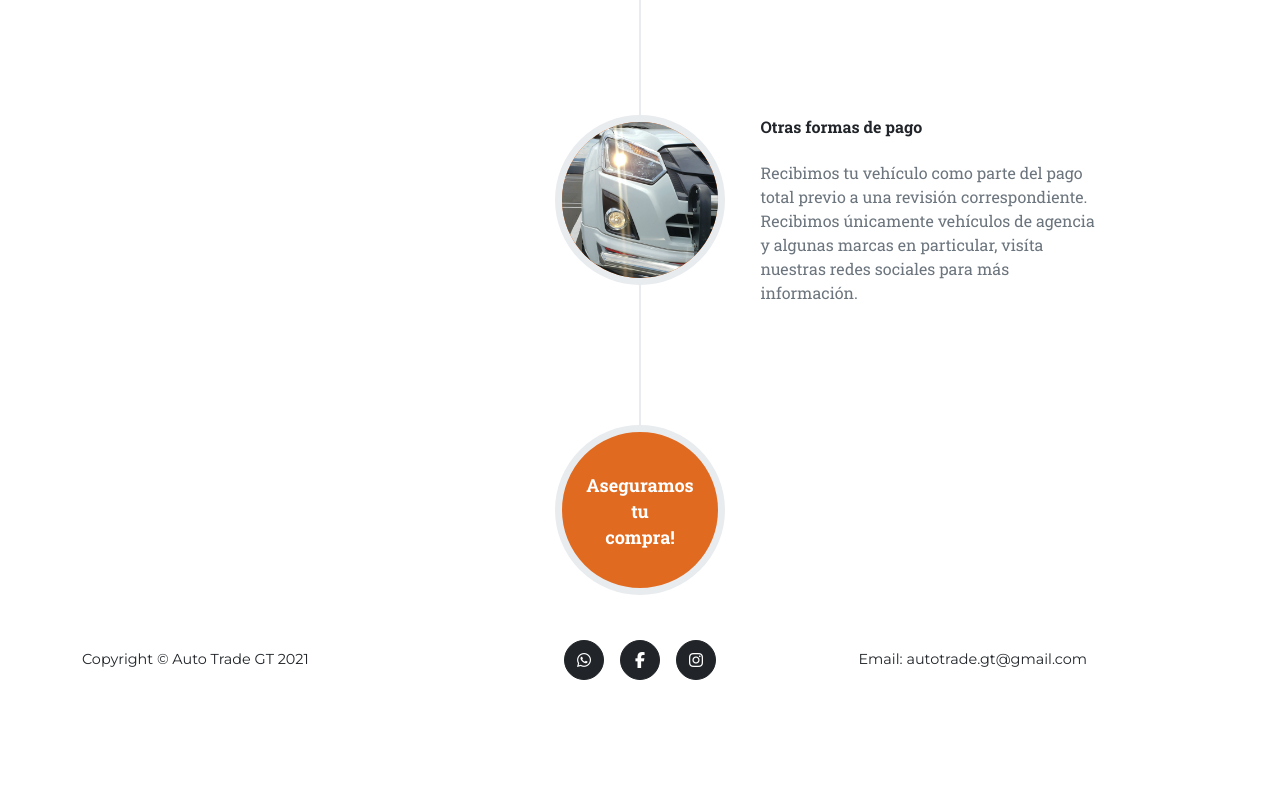
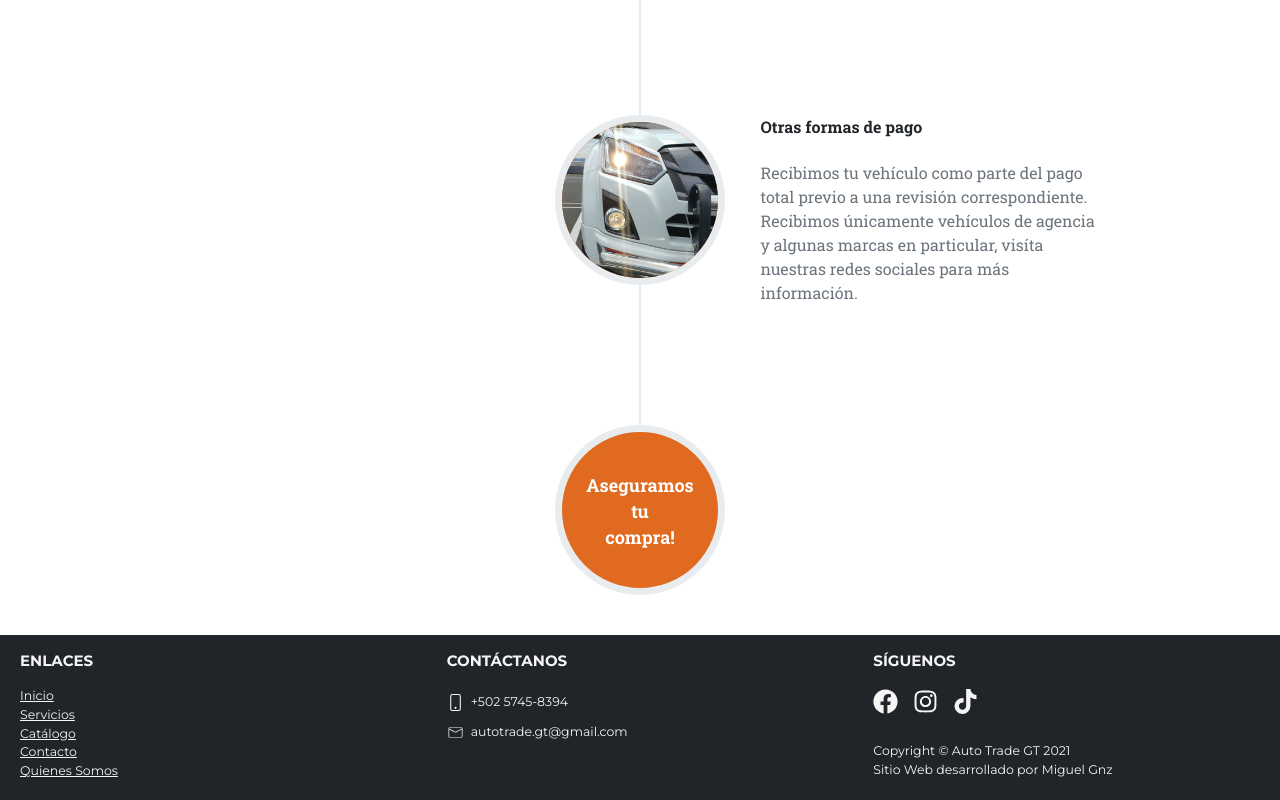
Before and after one commit to miguelgnz/autotradeprod, a React (Create React App) app: page / in a window 1280 px wide. Shown: the part 4151-4951 px from the top of the page. Before the commit the page ends 4860 px from the top, so only its background shows below. Built offline with nearby package versions, Linux system fonts and the light colour scheme; some icons are missing; the HTML template or start-up script is replaced by a standard one.

Commit message:
Implementing Footer component

```diff
--- a/src/App.js
+++ b/src/App.js
@@ -7,9 +7,9 @@ import Services from './components/Services/Services';
 import BrandsBanner from './components/BrandsBanner/BrandsBanner';
 import CarsGrid from './components/CarsGrid/CarsGrid';
 import SocialMedia from './components/SocialMedia/SocialMedia';
+import Footer from './components/Footer/Footer';
 
 import { About } from './components/layout/About';
-import { Footer } from './components/layout/Footer';
 import { StickyButtons } from './components/StickyButtons/StickyButtons';
 
 const App = () =>
--- /dev/null
+++ b/src/components/Footer/Footer.js
@@ -0,0 +1,75 @@
+import React from 'react'
+
+import classes from './Footer.module.css'
+
+import { BsPhone} from 'react-icons/bs';
+import { CiMail } from "react-icons/ci";
+
+import { FaFacebook, FaInstagram, FaTiktok } from 'react-icons/fa';
+
+
+const Footer = () => {
+  return (
+    <div className={classes.mainContainer}>
+            <div className={classes.footerSection}>
+                <h3 className={classes.footerTitle}>ENLACES</h3>
+                <div className={classes.contactList}>
+                    {/* eslint-disable-next-line */}
+                    <a className={classes.footerLink} href='#'>Inicio</a>
+                    <a className={classes.footerLink} href='#servicios'>Servicios</a>
+                    <a className={classes.footerLink} href='#catalogo'>Catálogo</a>
+                    <a className={classes.footerLink} href='#redessociales'>Contacto</a>
+                    <a className={classes.footerLink} href='#quienessomos'>Quienes Somos</a>
+                </div>
+            </div>
+            <div className={classes.footerSection}>
+                <h3 className={classes.footerTitle}>CONTÁCTANOS</h3>
+                <div className={classes.contactList}>
+                    <div className={classes.footerListElement}>
+                        <BsPhone className={classes.footerListIcon}/>
+                        <p>+502 5745-8394</p>
+                    </div>
+                    <div className={classes.footerListElement}>
+                        <CiMail className={classes.footerListIcon}/>
+                        <p>autotrade.gt@gmail.com</p>
+                    </div>
+                </div>
+            </div>
+            <div className={classes.footerSection}>
+                <h3 className={classes.footerTitle}>SÍGUENOS</h3>
+                <div className={classes.socialMediaList}>
+                    <a
+                        className={classes.footerSocialIcon}
+                        href='https://www.facebook.com/autotradegt'
+                        target="_blank"
+                        rel='noreferrer'
+                    >
+                        <FaFacebook />
+                    </a>
+                    <a
+                        className={classes.footerSocialIcon}
+                        href='https://www.instagram.com/autotradegt'
+                        target="_blank"
+                        rel='noreferrer'
+                    >
+                        <FaInstagram />
+                    </a>
+                    <a
+                        className={classes.footerSocialIcon}
+                        href='https://www.tiktok.com/@autotradegt?'
+                        target="_blank"
+                        rel='noreferrer'
+                    >
+                        <FaTiktok />
+                    </a>
+                </div>
+                <div className={classes.copyrightTextContainer}>
+                    <p className={classes.bottomText}>Copyright &copy; Auto Trade GT 2021</p>
+                    <p className={classes.bottomText}>Sitio Web desarrollado por Miguel Gnz</p>
+                </div>
+            </div>
+    </div>
+  )
+}
+
+export default Footer
--- /dev/null
+++ b/src/components/Footer/Footer.module.css
@@ -0,0 +1,74 @@
+.mainContainer {
+    display: flex;
+    justify-content: center;
+    background-color: #212529;
+    font-family: 'Montserrat', -apple-system, BlinkMacSystemFont, 'Segoe UI';
+    margin-top: 40px;
+}
+
+.footerSection {
+    display: flex;
+    flex-direction: column;
+    width: 470px;
+    height: 145px;
+    margin: 0 0 20px 20px;
+    color: whitesmoke;
+}
+
+.brandLogo {
+    position: relative;
+    top: 2%;
+    right: 45%;
+    height: 72.5px;
+}
+
+.footerTitle {
+    font-size: 15px;
+}
+
+.footerLink {
+    color: whitesmoke;
+}
+
+.contactList {
+    font-size: 12.5px;
+    display: flex;
+    flex-direction: column;
+    align-items: flex-start;
+}
+
+.footerListElement{
+    display: flex;
+    align-items: center;
+    justify-content: center;
+    height: 30px;
+}
+
+.footerListIcon {
+    font-size: 17px;
+    margin: 0 7px 0 0;
+}
+
+.footerSocialIcon {
+    font-size: 25px;
+    margin: 0 15px 0 0;
+    color: whitesmoke;
+}
+
+.copyrightTextContainer {
+    font-size: 12.5px;
+    display: flex;
+    flex-direction: column;
+    justify-content: flex-end;
+    height: 55px;
+}
+
+.copyrightTextContainer p{
+    margin: 0;
+}
+
+@media (max-width: 960px) {
+    .mainContainer {
+        flex-direction: column;
+    }
+}
--- a/src/components/SocialMedia/SocialMedia.module.css
+++ b/src/components/SocialMedia/SocialMedia.module.css
@@ -12,6 +12,7 @@
     text-align: center;
     font-family: 'Montserrat', -apple-system, BlinkMacSystemFont, 'Segoe UI';
     font-size: 2.5rem;
+    width: 100%;
 }
 
 .socialIconWrapper {
```
